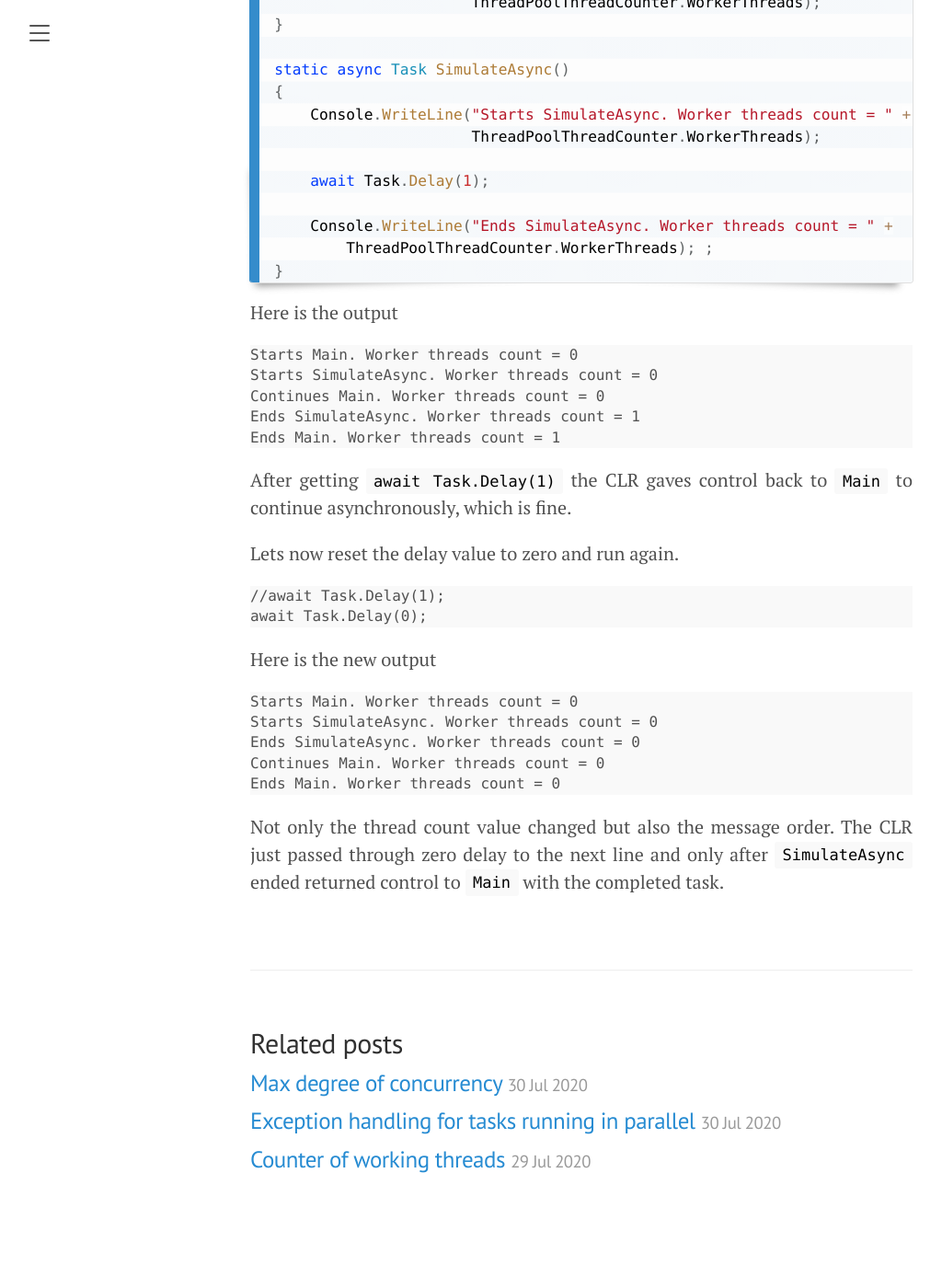
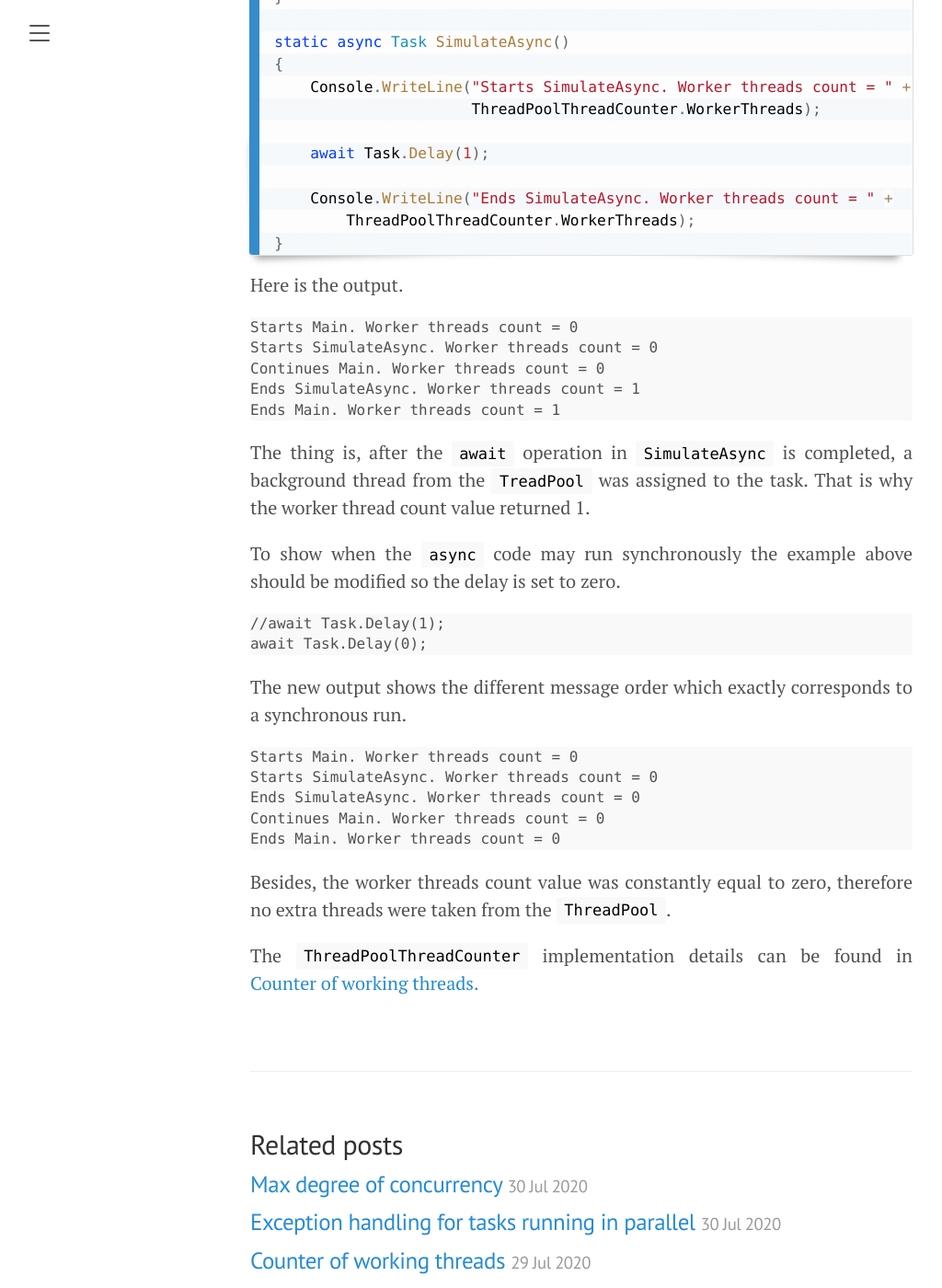
Before and after one commit to akovanev/kovanev.github.io, a Jekyll site: the page built from _posts/2020-07-29-When-async-code-becomes-sync.md, in a window 1280 px wide and 1400 px high, scrolled down 777 px. Shown: the whole window at 92% size, without its empty margins (8-1032 px from the left). Built offline with Jekyll 4.4.1, drawn with Linux system fonts in a browser that asks for light colours; before the commit the page ends 2113 px from its top, so only the background shows below that; some of the changed text lies outside the part shown.

Commit message:
async article text updates

```diff
--- a/_posts/2020-07-29-When-async-code-becomes-sync.md
+++ b/_posts/2020-07-29-When-async-code-becomes-sync.md
@@ -3,9 +3,10 @@ layout: post
 title: When async code becomes sync
 ---
 
-<p>It is known that the method marked as <code>async</code> does not have to be executed asynchronously. That, in turn, means that not every time extra thread pool threads needed.</p>
+As is known, a method marked as <code>async</code> does not have to be executed asynchronously.
 
-<p>I'll create a small console application using <code>ThreadPoolThreadCounter</code> from my previous article <a href="/2020/07/29/Counter-of-working-threads">Counter of working threads</a> to show the amount of threads needed for specific runs.</p>
+Nevertheless, the first example represents the typical order of steps for an asynchronous run that well described in <a href="https://docs.microsoft.com/cs-cz/dotnet/csharp/programming-guide/concepts/async/task-asynchronous-programming-model#what-happens-in-an-async-method">What happens in the asynchronous method.
+</a>
 
 <pre><code class="language-cs">static async Task Main(string[] args)
 {
@@ -31,26 +32,29 @@ static async Task SimulateAsync()
     await Task.Delay(1);
 
     Console.WriteLine("Ends SimulateAsync. Worker threads count = " +
-        ThreadPoolThreadCounter.WorkerThreads); ;
+        ThreadPoolThreadCounter.WorkerThreads);
 }</code></pre>
 
-<p>Here is the output</p>
+Here is the output.
 <pre><code class="nohighlight">Starts Main. Worker threads count = 0
 Starts SimulateAsync. Worker threads count = 0
 Continues Main. Worker threads count = 0
 Ends SimulateAsync. Worker threads count = 1
 Ends Main. Worker threads count = 1</code></pre>
 
-<p>After getting <code>await Task.Delay(1)</code> the CLR gaves control back to <code>Main</code> to continue asynchronously, which is fine. </p>
-<p>Lets now reset the delay value to zero and run again.</p>
-<pre><code class="C#">//await Task.Delay(1);
+ The thing is, after the <code>await</code> operation in <code>SimulateAsync</code> is completed, a background thread from the <code>TreadPool</code> was assigned to the task. That is why the worker thread count value returned 1.
+
+ To show when the <code>async</code> code may run synchronously the example above should be modified so the delay is set to zero.
+ <pre><code class="C#">//await Task.Delay(1);
 await Task.Delay(0);</code></pre>
 
-<p>Here is the new output</p>
+The new output shows the different message order which exactly corresponds to a synchronous run.
 <pre><code class="nohighlight">Starts Main. Worker threads count = 0
 Starts SimulateAsync. Worker threads count = 0
 Ends SimulateAsync. Worker threads count = 0
 Continues Main. Worker threads count = 0
 Ends Main. Worker threads count = 0</code></pre>
 
-<p>Not only the thread count value changed but also the message order. The CLR just passed through zero delay to the next line and only after <code>SimulateAsync</code> ended returned control to <code>Main</code> with the completed task.</p>
+Besides, the worker threads count value was constantly equal to zero, therefore no extra threads were taken from the <code>ThreadPool</code>.
+
+ The <code>ThreadPoolThreadCounter</code> implementation details can be found in <a href="/2020/07/29/Counter-of-working-threads">Counter of working threads.</a>
```
